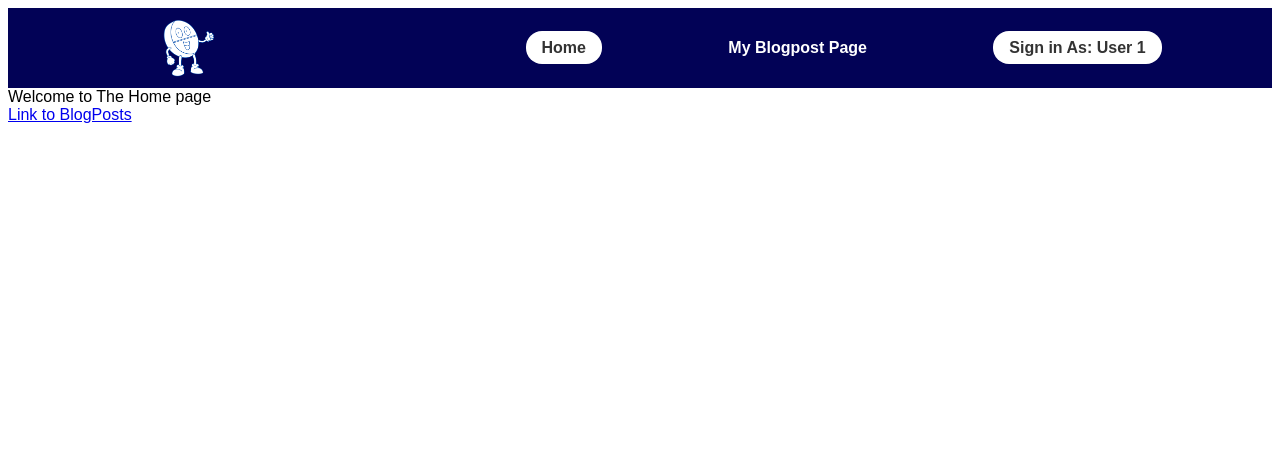
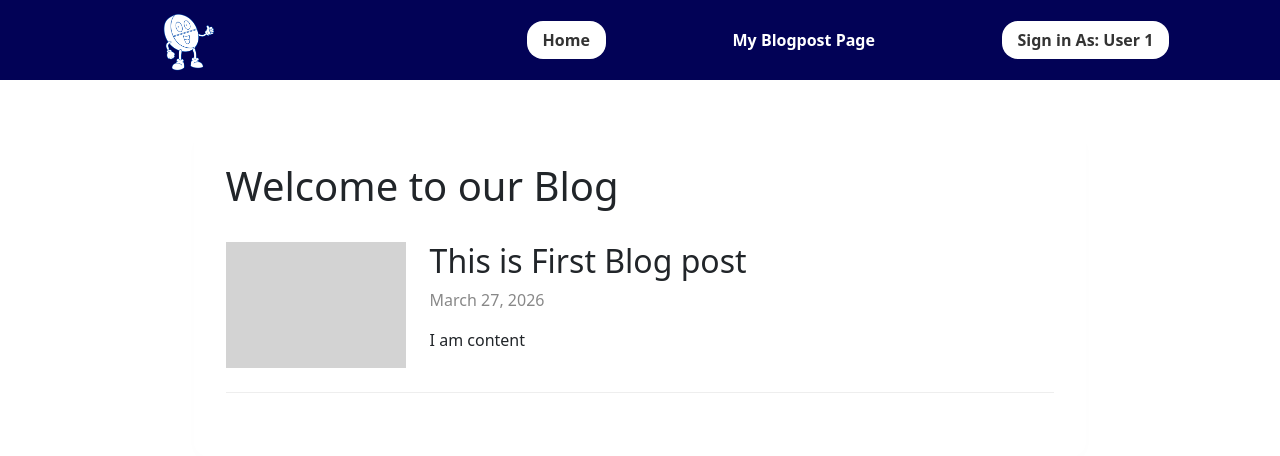
Before and after one commit to shahtrph/django-blog-practice, a Django app: page / in a window 1280 px wide. Shown: the top 456 px of the page. Run offline with Django 5.2, Linux system fonts and the light colour scheme; data comes from the database, SQL or seed files in the repository.

Commit message:
Tutorial 9 Done

```diff
--- a/blog/settings.py
+++ b/blog/settings.py
@@ -28,7 +28,13 @@ INSTALLED_APPS = [
     'django.contrib.messages',
     'django.contrib.staticfiles',
     'posts',
+    'crispy_forms',
+    'crispy_bootstrap4',
 ]
+
+CRISPY_ALLOWED_TEMPLATE_PACKS = "bootstrap4"
+
+CRISPY_TEMPLATE_PACK = "bootstrap4"
 
 MIDDLEWARE = [
     'django.middleware.security.SecurityMiddleware',
--- a/posts/models.py
+++ b/posts/models.py
@@ -6,7 +6,7 @@ class BlogPost(models.Model):
   title=models.CharField(max_length=100)
   content=models.TextField()
   created_on=models.DateTimeField(auto_now_add=True)
-  modeified_on=models.DateTimeField(auto_now=True)
+  modified_on=models.DateTimeField(auto_now=True)
 
   def __str__(self):
     return self.title
--- a/posts/static/posts/main.css
+++ b/posts/static/posts/main.css
@@ -51,6 +51,8 @@ html{
 
 }
 
+
+
 .navbar-links a.active,
 .navbar-links a:hover
 {
@@ -59,3 +61,56 @@ html{
   padding: 8px 16px;
   border-radius: 16px;
 }
+
+
+.container{
+  display: flex;
+  justify-content: center;
+  margin-top: 50px;
+
+}
+
+
+
+.main-container{
+  width: 80%;
+  box-shadow: 0 4px 16px rgba(0, 0, 0, 0.01);
+  border-radius: 16px;
+  padding: 32px;
+
+
+}
+
+.title{
+  margin: 0;
+}
+
+.topbar{
+  display: flex;
+  flex-direction: row;
+  justify-content: space-between;
+  align-items: center;
+  margin-bottom: 16px;
+}
+
+.article{
+  display: flex;
+  border-bottom: 1px solid #eee ;
+  gap:24px;
+  margin: 32px 0;
+  padding-bottom: 24px;
+
+}
+
+.article-image{
+  flex: 0 0 180px;
+  background-color: lightgray;
+  max-height: 200px;
+}
+
+
+.article-date{
+  color: #888;
+  margin-bottom: 8px;
+
+}
--- a/posts/templates/posts/base.html
+++ b/posts/templates/posts/base.html
@@ -8,6 +8,9 @@
   <meta name="viewport" content="width=device-width, initial-scale=1.0">
   <title> Our BlogPost App</title>
   <link rel="stylesheet" href="{% static 'posts/main.css' %}" />
+  <link href="https://cdn.jsdelivr.net/npm/bootstrap@5.3.8/dist/css/bootstrap.min.css" rel="stylesheet"
+    integrity="sha384-sRIl4kxILFvY47J16cr9ZwB07vP4J8+LH7qKQnuqkuIAvNWLzeN8tE5YBujZqJLB" crossorigin="anonymous">
+
 </head>
 
 <body>
@@ -31,7 +34,7 @@
       </li>
     </ul>
   </nav>
-  <div>
+  <div class="container">
     {% block content %}
     {% endblock %}
   </div>
--- a/posts/templates/posts/home.html
+++ b/posts/templates/posts/home.html
@@ -3,13 +3,46 @@
 
 {% block content %}
 
+<div class="main-container">
+  <div class="topbar">
+    <h1 class="title">Welcome to our Blog</h1>
+
+  </div>
+
+  {% if blogscount == 0 %}
+  <p>There are no Blog Post yet</p>
+  {% else %}
+  <div>
+    {% for blog in blogs%}
+    <div class="article">
+      <div class="article-image"></div>
+      <div class="article-content">
+        <h2>{{blog.title}}</h2>
+        <div class="article-date">
+          <p>{{blog.created_on | date:'F j, Y'}}</p>
+
+        </div>
+        <p>{{blog.content | truncatechars:200}}</p>
+
+      </div>
 
 
-<div>
+    </div>
+    {% endfor %}
 
-  Welcome to The Home page
+  </div>
+  {% endif %}
+
+
+
+
+
+
 </div>
-<a href="{% url 'blogposts' %}">Link to BlogPosts</a>
+
+
+
+
 
 
 
--- a/posts/urls.py
+++ b/posts/urls.py
@@ -5,7 +5,8 @@ from posts import views as views
 
 urlpatterns = [
   path('',views.home,name='home'),
-  path('blogposts',views.blogposts,name='blogposts')
+  path('blogposts',views.blogposts,name='blogposts'),
+  path('create',views.create,name='create')
 
 
 ]
--- a/posts/views.py
+++ b/posts/views.py
@@ -1,8 +1,16 @@
-from django.shortcuts import render
+from django.shortcuts import render,redirect
+from .forms import Blogform
+from .models import BlogPost
+
+
 
 def home(request):
-  title="this is my title"
-  context={'title':title}
+  blogs=BlogPost.objects.all().order_by('created_on')
+  blogscount=blogs.count()
+  context={
+    'blogs':blogs,
+    'blogscount':blogscount,
+  }
   return render(request,'posts/home.html',context)
 
 
@@ -10,3 +18,24 @@ def home(request):
 def blogposts(request):
   context={}
   return render(request,'posts/blogposts.html',context)
+
+
+def create(request):
+  form=Blogform()
+  if request.method == 'POST':
+    form =Blogform(request.POST)
+    if form.is_valid():
+      title=form.cleaned_data['title']
+      content= form.cleaned_data['content']
+
+      blog=BlogPost(
+        title=title,
+        content=content
+      )
+
+      blog.save()
+      return redirect('blogposts')
+
+
+  context={'form':form}
+  return render(request,'posts/create.html',context)
```
Also changed, not shown: posts/forms.py (added, +22 -0 lines), posts/templates/posts/blogposts.html (+10 -3 lines), posts/templates/posts/create.html (added, +28 -0 lines), db.sqlite3, posts/migrations/0002_rename_modeified_on_blogpost_modified_on.py (added), 1 other file.
